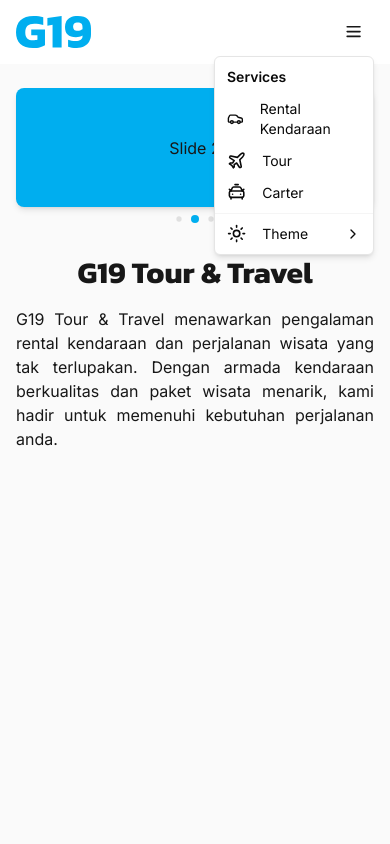
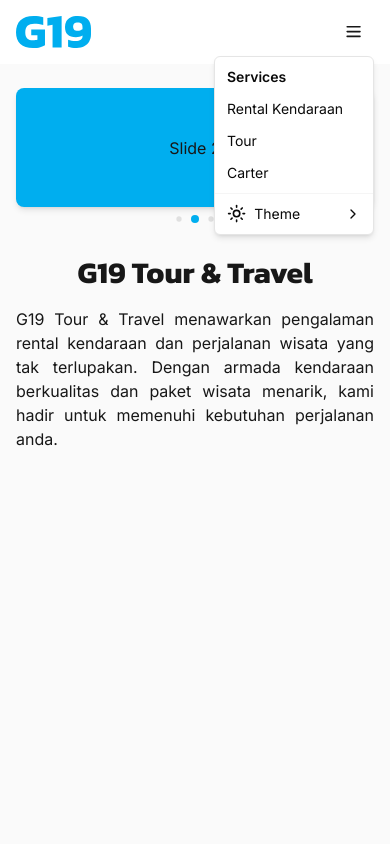
Before and after one commit to anshoriacc/g19, a Next.js app: page / in a window 390 px wide. Both pictures are taken after a click on the button "Dropdown Menu". Shown: the top 844 px of the page. Built offline with nearby package versions, Linux system fonts and the light colour scheme.

Commit message:
update: navigation bar

```diff
--- a/src/components/dropdown-menu-mobile.tsx
+++ b/src/components/dropdown-menu-mobile.tsx
@@ -1,7 +1,8 @@
 "use client";
 
+import Link from "next/link";
 import { useTheme } from "next-themes";
-import { Car, CarTaxiFront, Menu, Moon, Plane, Sun } from "lucide-react";
+import { Menu, Moon, Sun } from "lucide-react";
 
 import { Button } from "@/components/ui/button";
 import {
@@ -12,13 +13,11 @@ import {
   DropdownMenuLabel,
   DropdownMenuPortal,
   DropdownMenuSeparator,
-  DropdownMenuShortcut,
   DropdownMenuSub,
   DropdownMenuSubContent,
   DropdownMenuSubTrigger,
   DropdownMenuTrigger,
 } from "@/components/ui/dropdown-menu";
-import Link from "next/link";
 
 export function DropdownMenuMobile() {
   const { setTheme } = useTheme();
@@ -40,34 +39,22 @@ export function DropdownMenuMobile() {
           </DropdownMenuLabel>
 
           <DropdownMenuItem asChild>
-            <Link href="/rental" className="gap-4">
-              <Car className="h-[1.2rem] w-[1.2rem]" />
-
-              <span>Rental Kendaraan</span>
-            </Link>
+            <Link href="/rental">Rental Kendaraan</Link>
           </DropdownMenuItem>
 
           <DropdownMenuItem asChild>
-            <Link href="/tour" className="gap-4">
-              <Plane className="h-[1.2rem] w-[1.2rem]" />
-
-              <span>Tour</span>
-            </Link>
+            <Link href="/tour">Tour</Link>
           </DropdownMenuItem>
 
           <DropdownMenuItem asChild>
-            <Link href="/carter" className="gap-4">
-              <CarTaxiFront className="h-[1.2rem] w-[1.2rem]" />
-
-              <span>Carter</span>
-            </Link>
+            <Link href="/carter">Carter</Link>
           </DropdownMenuItem>
         </DropdownMenuGroup>
 
         <DropdownMenuSeparator />
 
         <DropdownMenuSub>
-          <DropdownMenuSubTrigger className="gap-4">
+          <DropdownMenuSubTrigger className="gap-2">
             <Sun className="h-[1.2rem] w-[1.2rem] rotate-0 scale-100 transition-all dark:-rotate-90 dark:scale-0" />
 
             <Moon className="absolute h-[1.2rem] w-[1.2rem] rotate-90 scale-0 transition-all dark:rotate-0 dark:scale-100" />
@@ -82,7 +69,7 @@ export function DropdownMenuMobile() {
               </DropdownMenuItem>
 
               <DropdownMenuItem onClick={() => setTheme("dark")}>
-                Dark
+                Moon
               </DropdownMenuItem>
 
               <DropdownMenuItem onClick={() => setTheme("system")}>
--- a/src/components/layout/navigation-bar.tsx
+++ b/src/components/layout/navigation-bar.tsx
@@ -39,7 +39,7 @@ export default function NavigationBar() {
           <ThemeToggle />
         </div>
 
-        <div className=" flex items-center gap-4 transition-all md:hidden">
+        <div className="flex items-center gap-4 transition-all md:hidden">
           <DropdownMenuMobile />
         </div>
       </div>
```
